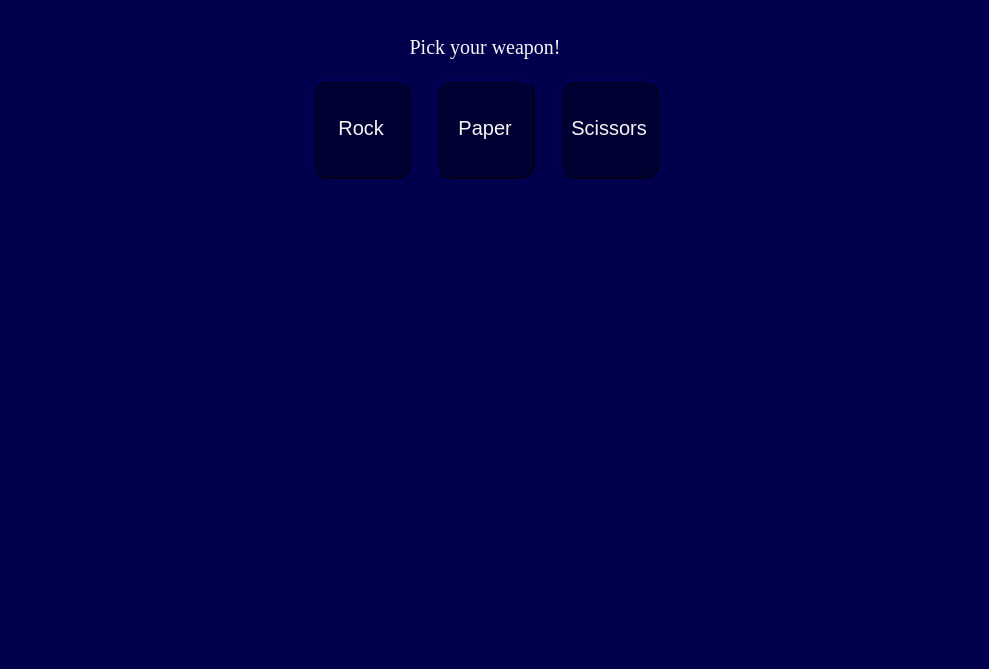
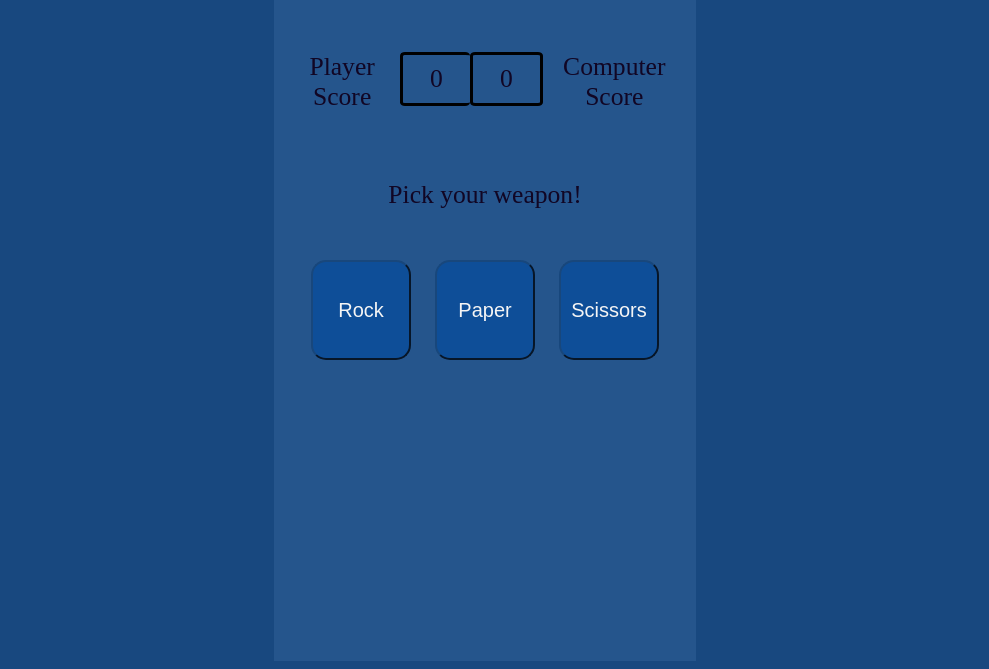
Before and after one commit to Jooshbag/rock-paper-scissors, a plain HTML site: page index.html in a window 1280 px wide. Shown: the part 147-816 px from the top of the page, without its empty margins (155-1144 px from the left). Drawn offline with Linux system fonts and the light colour scheme; files whose address does not match are found by name.

Commit message:
added sides and updated UI

```diff
--- a/UI/style.css
+++ /dev/null
@@ -1,60 +0,0 @@
-html {
-    font: sans-serif;
-    color: whitesmoke;
-    background-color: #00004d;
-}
-
-body {
-    text-align: center;
-}
-
-.header {
-    font-size: 20px;
-    margin: 0;
-    padding: 0;
-    justify-content: center;
-}
-
-.scorebox {
-    display: flex;
-    flex: 1;
-    padding: 10px;
-    font-size: 20px;
-    justify-content: center;
-}
-
-.score {
-    border-top: solid;
-    border-left: solid;
-    border-bottom: solid;
-    border-color: black;
-    justify-content: center;
-}
-
-p {
-    background: rgb(0, 0, 51, 0.5);
-    padding-left: 10px;
-    padding-right: 10px;
-}
-
-#computer-score {
-    border-right: solid;
-    border-color: black;
-}
-
-.results {
-    margin: 10px;
-}
-
-button {
-    border-color: rgb(0, 0, 51, 0.5);
-    font-size: 20px;
-    color: whitesmoke;
-    margin: 10px;
-    padding: 0;
-    background: rgb(0, 0, 51);
-    height: 100px;
-    width: 100px;
-    justify-content: center;
-    border-radius: 15px;
-}
--- a/UI/index-ui.html
+++ b/index.html
@@ -6,7 +6,8 @@
   <link rel="stylesheet" href="style.css">
 </head>
 <body class="container">
-  <div class="header">
+  <div id="playerSide" style="flex: 1">Player<div id="playerChoice"></div></div>
+  <div class="center" style="flex: 1">
     <h2>Rock, Paper, Scissors!</h2>
     <div class="scorebox" id="results-box">
     <p>Player Score </p>
@@ -17,13 +18,14 @@
     <div class="results" id="results">
       Pick your weapon!
     </div>
+    <div id="buttons">
+      <button id="rock">Rock</button>
+      <button id="paper">Paper</button>
+      <button id="scissors">Scissors</button>
+    </div>
   </div>
-  <div id="buttons">
-    <button id="rock">Rock</button>
-    <button id="paper">Paper</button>
-    <button id="scissors">Scissors</button>
-  </div>
+  <div id="computerSide" style="flex: 1">Computer<div id="computerChoice"></div></div>
+  <script src="rockpaperscissors-ui.js">
+  </script>
 </body>
 </html>
-<script src="/home/bean/Odin Projects/rock-paper-scissors/UI/rockpaperscissors-ui.js">
-</script>
--- a/UI/rockpaperscissors-ui.js
+++ b/rockpaperscissors.js
@@ -1,5 +1,3 @@
-//global vars
-//const roundScore = playRound();
 let playerScore = 0;
 let computerScore = 0;
 
@@ -10,14 +8,14 @@ document.getElementById('scissors').onclick = playerScissors;
 
 
 function computerPlay(){
-    let choices = ['rock', 'paper', 'scissors'];
+    let choices = ['Rock', 'Paper', 'Scissors'];
     return choices[Math.floor(Math.random() * choices.length)];
 }
 
 function playerRock()
 {
     var computerSelection = computerPlay();
-    var playerSelection = 'rock'
+    var playerSelection = 'Rock'
     console.log(computerSelection);
     playRound(playerSelection, computerSelection);
 }
@@ -25,7 +23,7 @@ function playerRock()
 function playerPaper()
 {
     var computerSelection = computerPlay();
-    var playerSelection = 'paper'
+    var playerSelection = 'Paper'
     console.log(computerSelection);
     playRound(playerSelection, computerSelection);
 }
@@ -33,12 +31,14 @@ function playerPaper()
 function playerScissors()
 {
     var computerSelection = computerPlay();
-    var playerSelection = 'scissors'
+    var playerSelection = 'Scissors'
     console.log(computerSelection);
     playRound(playerSelection, computerSelection);
 }
 
  function playRound(playerSelection, computerSelection) {
+    document.getElementById('playerChoice').innerHTML = playerSelection.toUpperCase();
+    document.getElementById('computerChoice').innerHTML = computerSelection.toUpperCase();
 
     function win() {
         playerScore++;
@@ -53,20 +53,18 @@ function playerScissors()
         document.getElementById('results').innerHTML = results;
     }
     function tie(){
-        console.log('It\'s a tie!')
+        document.getElementById('results').innerHTML = results;
     }
-  /*  let choices = ['rock', 'paper', 'scissors'];
-    if (playerSelection != choices)
-        {prompt('Please try again').toLowerCase()}*/
-    if (playerSelection == 'rock' && computerSelection == 'scissors') {
+
+    if (playerSelection == 'Rock' && computerSelection == 'Scissors') {
         results = 'Rock beats scissors. You win!';
         return win();
     }
-    else if (playerSelection == 'paper' && computerSelection == 'rock') {
+    else if (playerSelection == 'Paper' && computerSelection == 'Rock') {
         results = 'Paper beats rock. You Win!';
         return win();
     }
-    else if (playerSelection == 'scissors' && computerSelection == 'paper') {
+    else if (playerSelection == 'Scissors' && computerSelection == 'Paper') {
         results = 'Scissors beats paper. You Win!';
         return win();
     }
@@ -75,26 +73,6 @@ function playerScissors()
         return tie();
      }
     else {
-        results = 'You lose.';
+        results = computerSelection + ' beats ' + playerSelection.toLowerCase() + '. You lose.';
         return lose();}
     }
-
-
-/*function game() {
-    playRound();
-    if (roundScore == true) {
-        playerScore++;
-        console.log(playerSelection + ' beats ' + computerSelection + '. You win! Your score: ' + playerScore + ' Computer\'s Score: ' + computerScore)
-    }
-    else if (roundScore == false){
-        computerScore++;
-        console.log(computerSelection+' beats '+playerSelection+'. you lose! Your score: '+playerScore+' Computer\'s score: '+computerScore)
-        }
-  //  else (roundScore == 0)
-   // console.log('its\'s a tie!')
-}*/
-
-
-//show results
-
-//repeat for 5 rounds
--- /dev/null
+++ b/style.css
@@ -0,0 +1,107 @@
+html {
+    font: sans-serif;
+    color: #110624;
+    background-color: #18487F;
+}
+
+body {
+    display: flex;
+    text-align: center;
+}
+
+#playerSide {
+    display: flex;
+    flex-direction: column;
+    font-size: 2vw;
+    margin-top: 12vh;
+}
+
+#playerChoice {
+    margin-top: 4vh;
+    font-size: 4vw;
+}
+
+#computerSide {
+    display: flex;
+    flex-direction: column;
+    font-size: 2vw;
+    margin-top: 12vh;
+}
+
+#computerChoice {
+    margin-top: 4vh;
+    font-size: 4vw;
+}
+
+.center {
+    display: flex;
+    flex-direction: column;
+    align-items: center;
+    margin: 0;
+    padding: 0;
+    height: 100vh;
+    background-color: #25558C;
+}
+
+h2 {
+    font-size: 3vw;
+    margin-top: 10vh;
+}
+
+.scorebox {
+    display: flex;
+    justify-content: center;
+    padding: 10px;
+    font-size: 2vw;
+}
+
+.score {
+    display: flex;
+    align-items: center;
+    justify-content: center;
+    border-top: solid;
+    border-left: solid;
+    border-bottom: solid;
+    border-color: black;
+    justify-content: center;
+    border-radius: 7%;
+    height: 6vh;
+    width: 5vw;
+}
+
+p {
+    padding-left: 10px;
+    padding-right: 10px;
+}
+
+#computer-score {
+    border-right: solid;
+    border-color: black;
+}
+
+.results {
+    margin-top: 4vh;
+    margin-bottom: 5vh;
+    font-size: 2vw;
+}
+
+button {
+    border-color: #18477C;
+    font-size: 20px;
+    color: whitesmoke;
+    margin: 10px;
+    padding: 0;
+    background: #0E4E98;
+    height: 100px;
+    width: 100px;
+    justify-content: center;
+    border-radius: 15px;
+}
+
+button:hover {
+    filter: brightness(1.25);
+}
+
+button:active {
+    filter: brightness(1.5);
+}
```
Also changed, not shown: Original/index.html (deleted, +0 -11 lines), Original/rockpaperscissors.js (deleted, +0 -82 lines).
